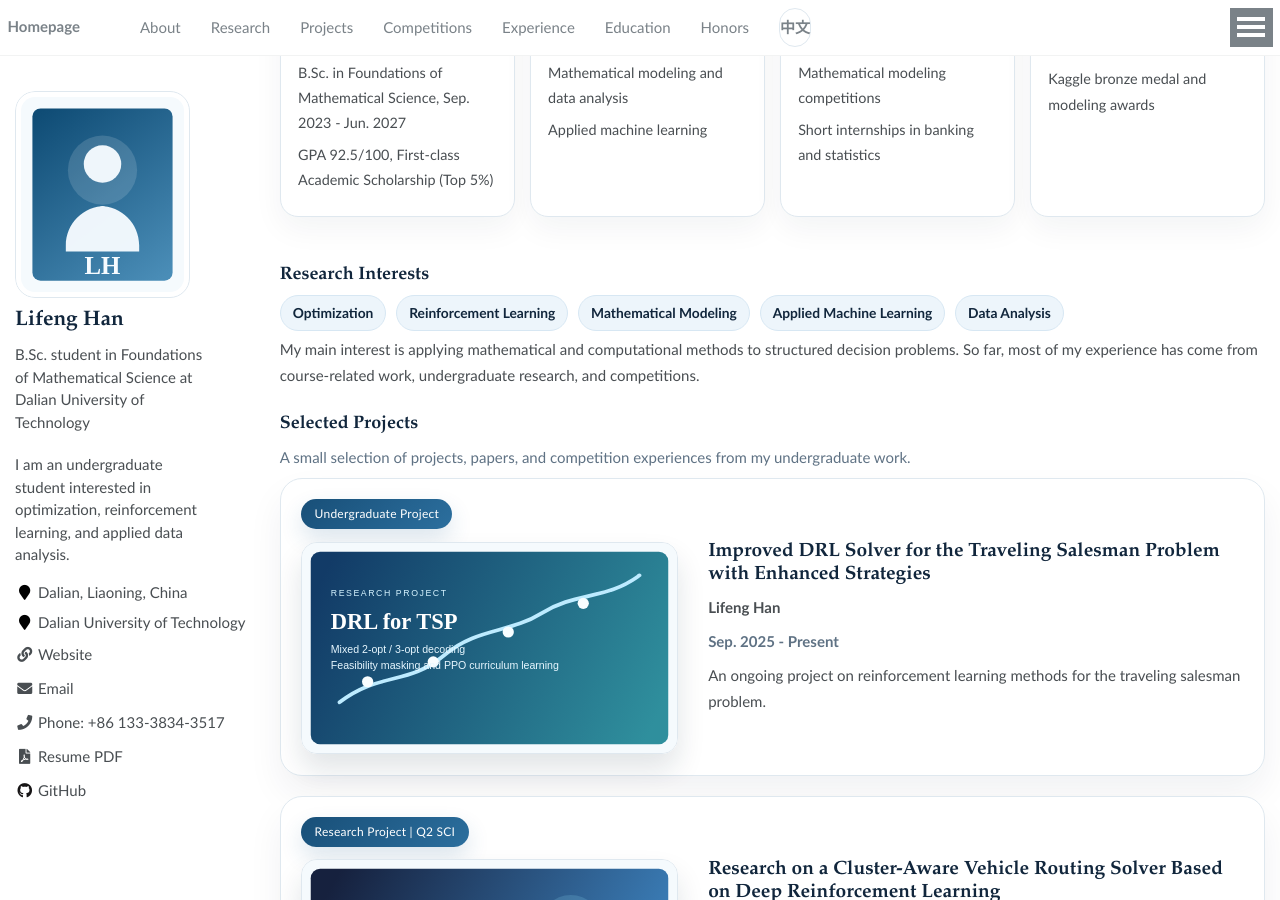
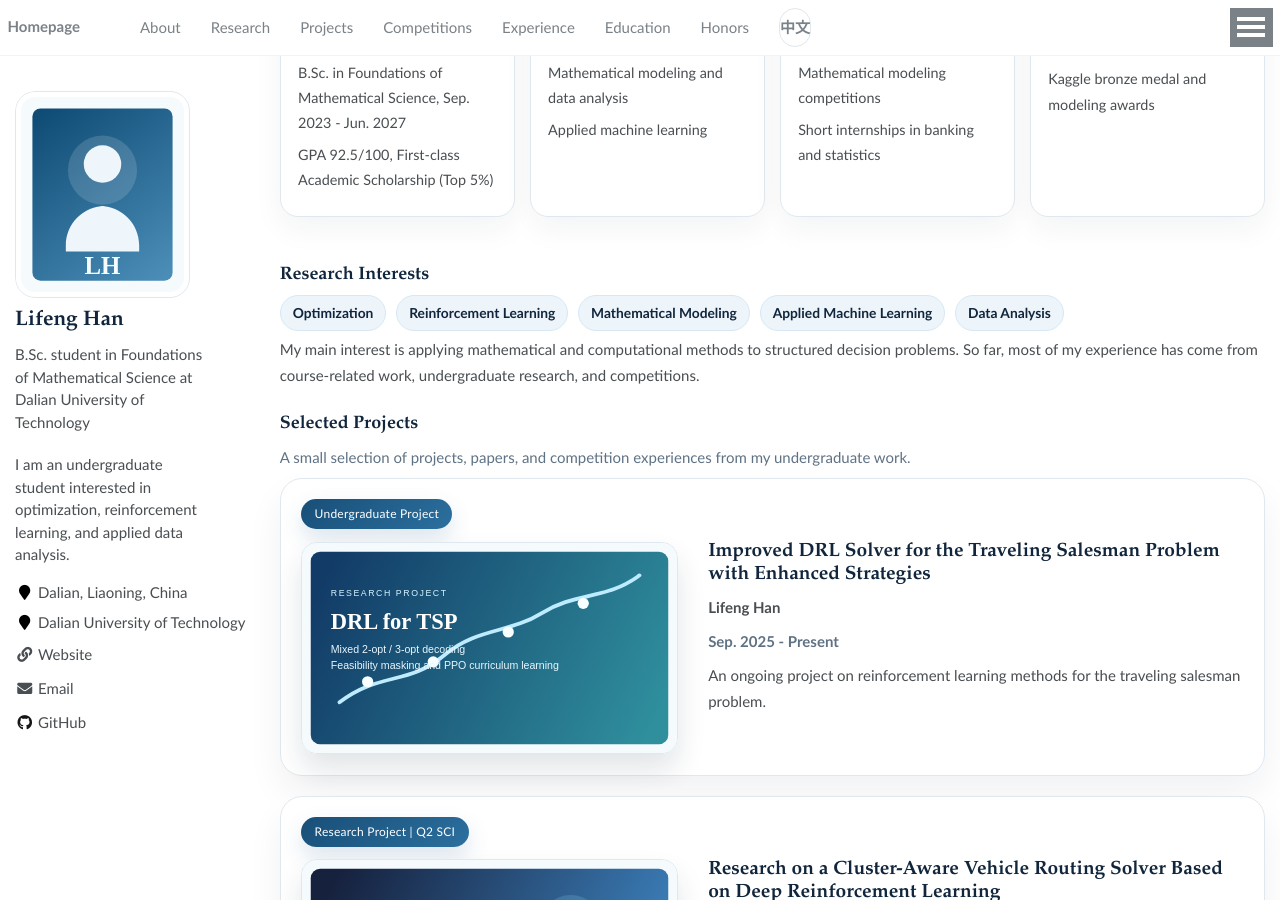
Before and after one commit to 2369787465a-jpg/2369787465a-jpg.github.io, a Jekyll site: the page built from _pages/about.md, in a window 1280 px wide and 900 px high, scrolled down 455 px. Built offline with Jekyll 4.4.1, drawn with Linux system fonts in a browser that asks for light colours.

Commit message:
Privacy-safe update: _config.yml

```diff
--- a/_config.yml
+++ b/_config.yml
@@ -7,7 +7,7 @@
 
 # Site Settings
 title                    : "Lifeng Han"
-description              : "Undergraduate student in mathematical sciences with interests in optimization, reinforcement learning, and data-driven modeling."
+description              : "Undergraduate student in mathematical sciences interested in optimization, reinforcement learning, and applied machine learning."
 repository               : "2369787465a-jpg/2369787465a-jpg.github.io"
 url                      : "https://2369787465a-jpg.github.io"
 baseurl                  : ""
@@ -31,8 +31,8 @@ author:
   pubmed           :
   googlescholar    :
   email            : "lh481@student.le.ac.uk"
-  phone            : "+86 133-3834-3517"
-  resume           : "/files/resume/lifeng-han-resume.pdf"
+  phone            :
+  resume           :
   researchgate     :  # e.g., "https://www.researchgate.net/profile/yourprofile"
   uri              : "https://2369787465a-jpg.github.io/"
   bitbucket        :
```
